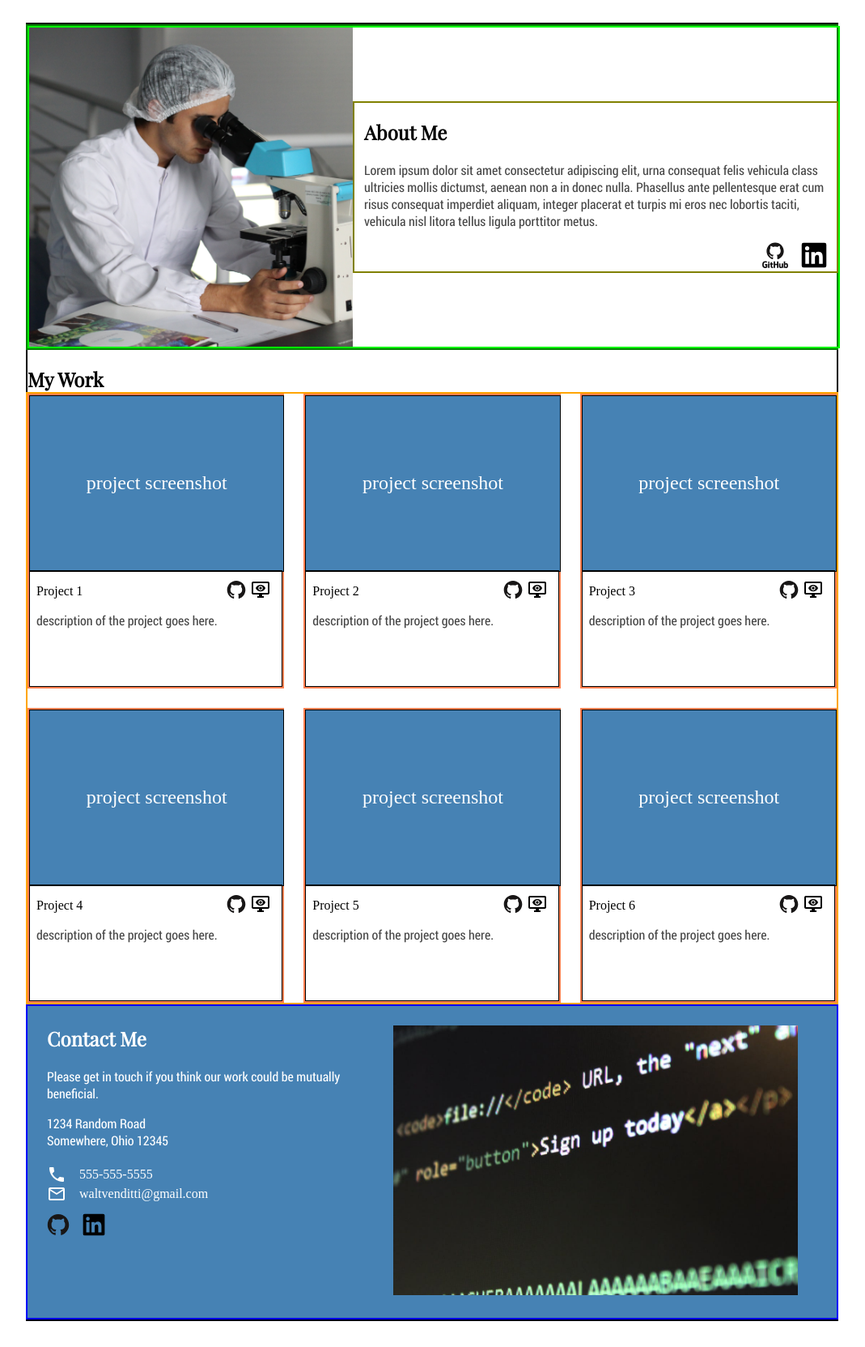
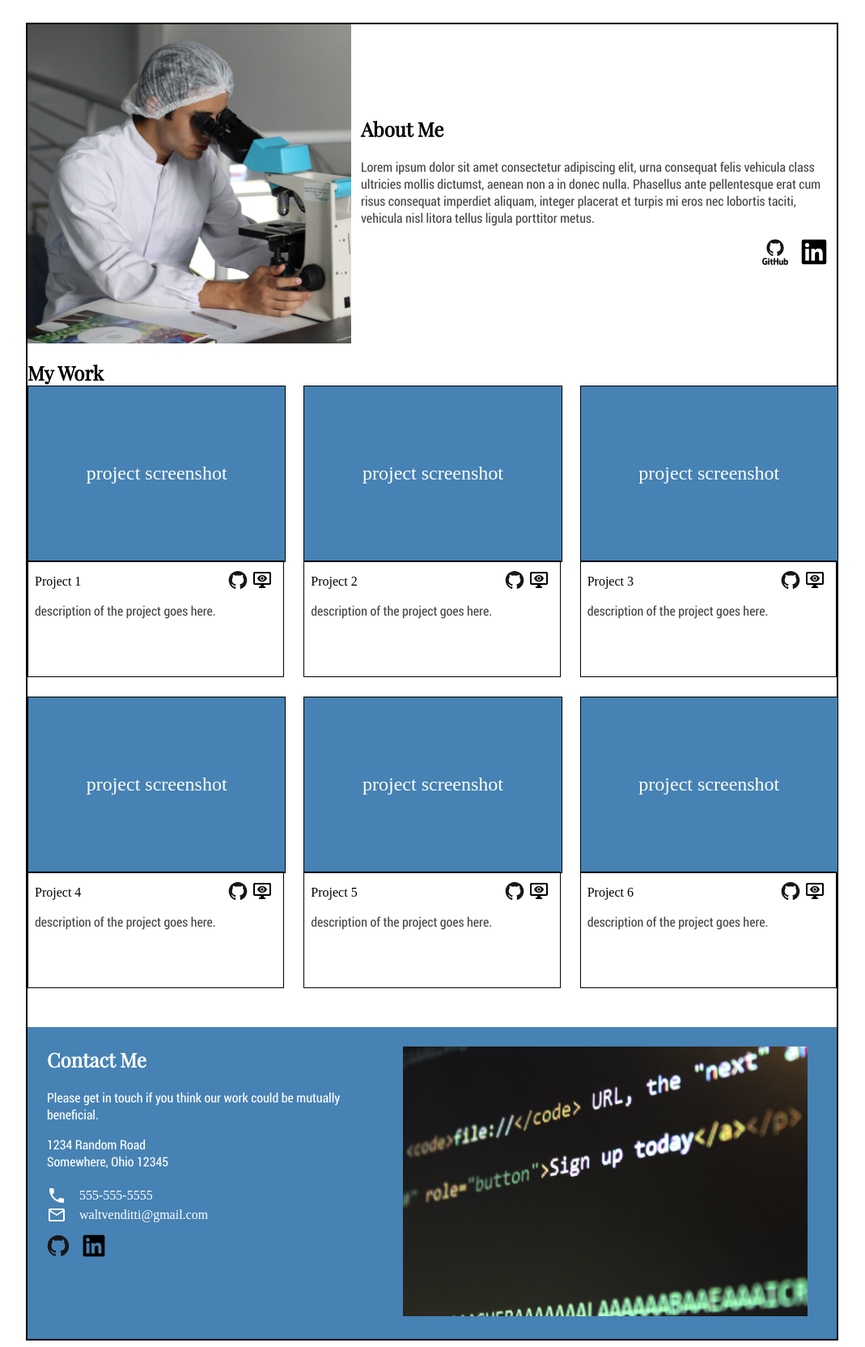
Before and after one commit to waltvenditti/personal-portfolio, a React (Create React App) app: page / in a window 1280 px wide. Shown: the whole page at 81% size, without its empty margins (106-1175 px from the left). Before the commit the page ends 1639 px from the top, so only its background shows below. Built offline with nearby package versions, Linux system fonts and the light colour scheme.

Commit message:
removing borders used during placement of divs and making small adjustments to style as needed

```diff
--- a/src/styles/About.css
+++ b/src/styles/About.css
@@ -1,12 +1,10 @@
 .aboutDiv {
     height: auto;
     width: 100%;
-    border: 2px solid green;
 }
 
 .innerAboutDiv {
     display: flex;
-    border: 2px solid lime;
     height: 100%;
     width: 100%;
     align-items: center;
@@ -17,7 +15,6 @@
 }
 
 .aboutInfoDiv {
-    border: 2px solid olive;
     padding-left: 12px;
     padding-right: 12px;
     height: 75%;
--- a/src/styles/Contact.css
+++ b/src/styles/Contact.css
@@ -1,6 +1,5 @@
 .contactDiv {
     width: 100%;
-    border: 2px solid blue;
     background-color: steelblue;
     display: flex;
 }
@@ -35,7 +34,7 @@
 
 .contactImgDiv img {
     width: 500px;
-    margin: 24px 48px;
+    margin: 24px 36px;
 }
 
 .phoneInfo {
--- a/src/styles/Work.css
+++ b/src/styles/Work.css
@@ -1,15 +1,14 @@
 .workDiv {
     width: 100%;
-    border: 2px solid orange;
     display: grid;
     grid-template-columns: repeat(3, 1fr);
     gap: 24px;
+    margin-bottom: 48px;
 }
 
 
 .workCardDiv {
     height: 360px;
-    border: 2px solid coral;
     display: grid;
     grid-template-rows: 3fr 2fr;
 }
```
